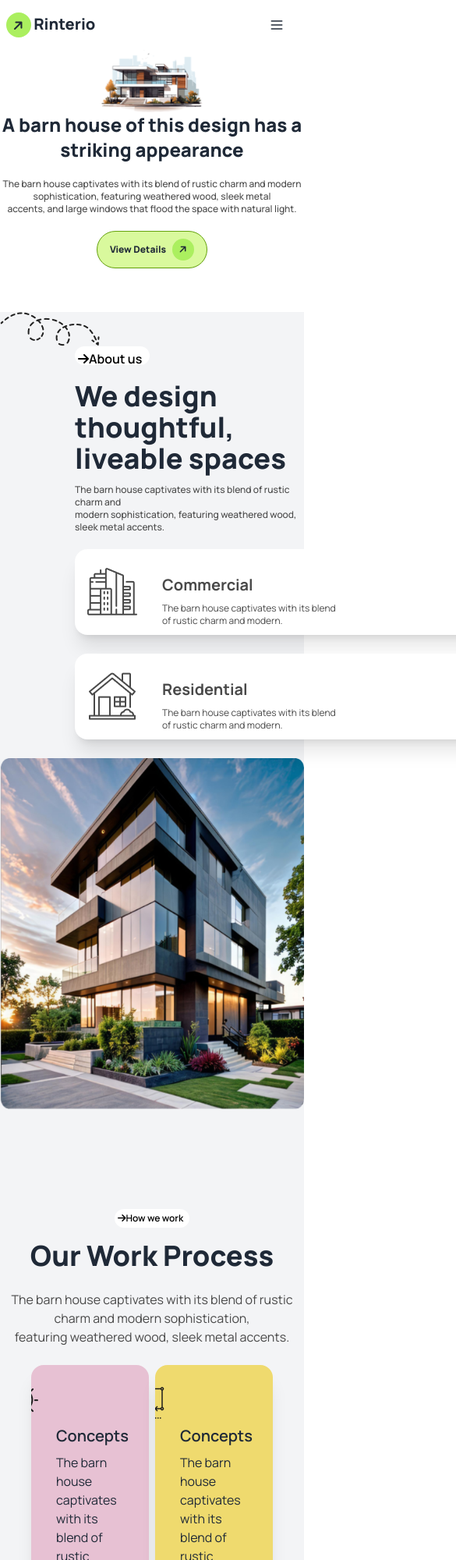
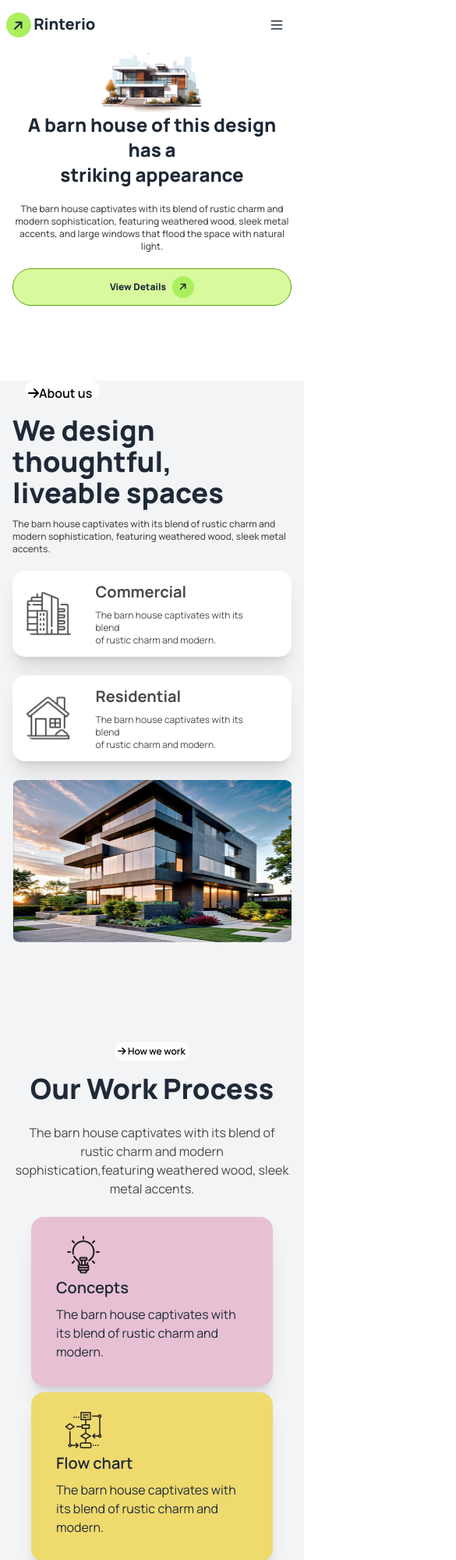
Before and after one commit to rakibulhasan-0/Asainment-03, a plain HTML site: page index.html in a window 390 px wide. Shown: the top 2000 px of the page at 78% size, 585 px wide, since content can reach past the window. Drawn offline with nearby package versions, Linux system fonts and the light colour scheme.

Commit message:
our thought full and work process section done with responsive

```diff
--- a/index.html
+++ b/index.html
@@ -31,7 +31,6 @@
 
 </head>
 <body class="manrope">
-
   <header class="md:container md:mx-auto bg-gradient-to-br">
       <nav>
           <div class="navbar bg-base-100">
@@ -92,51 +91,49 @@
       <div class="container">
         <img class="w-2/6 ml-auto mr-auto" src="./assets/banner.png" alt="">
       </div>
-        <div>
-          <h1 class="font-extrabold text-2xl text-center mb-5 md:text-5xl">A barn house of this design has a<br> striking appearance</h1>
-          <p class="font-medium text-xs text-center text-[#494949] mb-5">The barn house captivates with its blend of rustic charm and modern sophistication, featuring weathered wood, sleek metal<br>
+      <div class="mx-4">
+        <h1 class="font-extrabold text-2xl text-center mb-5 md:text-5xl">A barn house of this design has a <br>
+          striking appearance</h1>
+        <p class="font-medium text-xs text-center text-[#494949] mb-5">The barn house captivates with its blend of rustic charm and modern sophistication, featuring weathered wood, sleek metal <br>
            accents, and large windows that flood the space with natural light.</p>
        </div>
-         <div class="text-center mb-14">
-          <a class="btn bg-lime-200 border border-lime-600 text-xs  font-extrabold rounded-full justify-center items-center mb-1o">
+       <div class="mx-4 text-center mb-14">
+        <a class="btn bg-lime-200 border border-lime-600 text-xs  font-extrabold w-full rounded-full justify-center items-center mb-10 lg:w-36">
           View Details <i class="fa-solid fa-arrow-right bg-[#ABEF5F] -rotate-45 h-7 w-7   rounded-2xl p-2"></i></a>
        </div>
   </header>
-
   <main class="bg-gray-100">
-          <img class="md:ml-0 md:ml-14" src="./assets/Vector.png" alt="">
+    <img class="ml-0 hidden md:inline-block ml-14" src="./assets/Vector.png" alt="">
+    <!-- about us -->
     <section class="container mx-auto" >
-           <div class="grid grid-cols-1 md:grid-cols-2 mb-10 gap-6">
+     <div class="grid grid-cols-1 lg:grid-cols-2 mb-10 gap-6">
+      <div class="mx-4">
         <div>
           <div>
-                <div>
-                  <p class="text-base font-semibold text-black bg-white rounded-full px-1 py-1 h-6 w-24 ml-24 mb-5"><i class="fa-solid text-black fa-arrow-right"></i>About us</p>
+            <p class="text-base font-semibold text-black bg-white rounded-full px-1 py-1 h-6 w-24 ml-4 lg:ml-24 mb-5"><i class="fa-solid text-black fa-arrow-right"></i>About us</p>
           </div>
-                <div class="ml-24 mb-5">
+          <div class="lg:ml-24 mb-5">
             <h1 class="font-extrabold text-4xl text-left mb-3">We design thoughtful, <br> liveable spaces</h1>
             <p class="font-medium text-xs text-[#494949]">The barn house captivates with its blend of rustic charm and<br>
             modern sophistication, featuring weathered wood, sleek metal accents.</p>
           </div>
           <div>
             <div>
-                    <div class="ml-24 card card-side bg-base-100 mb-6 shadow-xl w-[536px] h-[110px] px-4">
+              <div class="mx-auto card card-side bg-base-100 shadow-xl lg:w-[536px] h-[110px] mb-6 px-4 items-center">
                 <figure>
                   <img
                     src="./assets/commercial.png"
                     alt="Commercial" />
                 </figure>
-                      <div class="card-body">
+                <div class="card-body ">
                   <h2 class="card-title text-[#494949] font-bold">Commercial</h2>
-                        <p class="text-[#494949] text-xs">The barn house captivates with its blend<br> of rustic charm and modern.</p>
+                  <p class="text-[#494949] text-xs ">The barn house captivates with its blend <br> of rustic charm and modern.</p>
 
                 </div>
               </div>
             </div>
-                </div>
-
             <div>
-                  <div>
-                    <div class="ml-24 card card-side bg-base-100 shadow-xl w-[536px] h-[110px] px-4">
+              <div class="mx-auto card card-side bg-base-100 shadow-xl lg:w-[536px] h-[110px] px-4 items-center">
                 <figure>
                   <img
                     src="./assets/residential.png"
@@ -145,30 +142,29 @@
                 <div class="card-body">
                   <h2 class="card-title text-[#494949] font-bold">Residential</h2>
                   <p class="text-[#494949] text-xs">The barn house captivates with its blend<br> of rustic charm and modern.</p>
-
                 </div>
               </div>
             </div>
           </div>
         </div>
-
       </div>
-            <div>
-              <img class="h-[450px] w-[576px]" src="./assets/Rectangle.png" alt="house">
+      <div class="ml-4 mr-4">
+        <img class="h-52 w-64 lg:h-[450px] w-[576px]" src="./assets/Rectangle.png" alt="house">
       </div>
 
      </div>
     </section>
+    <!-- our work process -->
     <section class="container mx-auto mt-32">
-            <div class="mb-4">
-              <p class="text-xs mx-auto font-semibold text-black bg-white rounded-full px-1 py-1 h-6 w-24"><i class="fa-solid text-black fa-arrow-right"></i>How we work</p>
+      <div class="mb-4 ml-4 mr-4">
+        <p class="text-xs mx-auto font-semibold text-black bg-white rounded-full px-1 py-1 h-6 w-24"><i class="fa-solid text-black fa-arrow-right"></i> How we work</p>
         <h1 class="font-extrabold text-4xl text-center mt-4 mb-6">Our Work Process</h1>
-              <p class="text-base text-center text-[#494949]">The barn house captivates with its blend of rustic charm and modern sophistication,<br> featuring weathered wood, sleek metal accents.</p>
+        <p class="text-base text-center text-[#494949]">The barn house captivates with its blend of rustic charm and modern sophistication,featuring weathered wood, sleek metal accents.</p>
       </div>
 
       <!-- card -->
 
-            <div class="grid grid-cols-2 gap-2 lg:grid-cols-4 my-6 mx-10">
+      <div class="grid grid-cols-1 w-auto gap-2 lg:grid-cols-4 my-6 mx-10">
         <!-- cart 1 -->
         <div class="card bg-[#E7C1D3]  shadow-xl">
           <figure>
@@ -193,7 +189,7 @@
           </figure>
           <div class="card-body">
             <h2 class="card-title -mt-7">
-                    Concepts
+              Flow chart
             </h2>
             <p>The barn house captivates with its blend of rustic charm and modern.</p>
           </div>
@@ -207,7 +203,7 @@
           </figure>
           <div class="card-body">
             <h2 class="card-title -mt-7">
-                    Concepts
+              Supervision
             </h2>
             <p>The barn house captivates with its blend of rustic charm and modern.</p>
           </div>
@@ -221,18 +217,41 @@
           </figure>
           <div class="card-body">
             <h2 class="card-title -mt-7">
-                    Concepts
+              Budget Planning
             </h2>
             <p>The barn house captivates with its blend of rustic charm and modern.</p>
           </div>
         </div>
       </div>
+    </section>
+    <!-- Our Latest portfolio -->
+    <section class="container mx-auto">
+    </section>
+    <!-- Our article -->
+    <section class="container mx-auto mt-56">
+      <div class="mb-4 ml-4 mr-4">
+        <p class="text-xs mx-auto font-semibold text-black bg-emerald-50 rounded-full px-1 py-1 h-6 w-28"><i class="fa-solid text-black fa-arrow-right"></i> How we work</p>
+        <h1 class="font-extrabold text-4xl text-center mt-4 mb-6">Read Our Articles and News</h1>
+        <p class="text-base text-center text-[#494949]">The barn house captivates with its blend of rustic charm and modern sophistication,<br>featuring weathered wood, sleek metal accents.</p>
+      </div>
+      <!-- cart Container -->
+       <div>
+        <!-- cart 1 -->
+         <div class="bg-[#FFFFFF]">
+          <img src="assets/article1.png" alt="">
+         </div>
+        <!-- cart 2 -->
+         <div class="bg-[#FFFFFF]">
+          <img src="assets/article2.png" alt="">
+         </div>
+        <!-- cart 3 -->
+        <div class="bg-[#FFFFFF]">
+          <img src="assets/article3.png" alt="">
 
-
-
+        </div>
+       </div>
 
     </section>
-
   </main>
 </body>
 </html>
```
Lines whose indentation alone changed are shown as unchanged.
